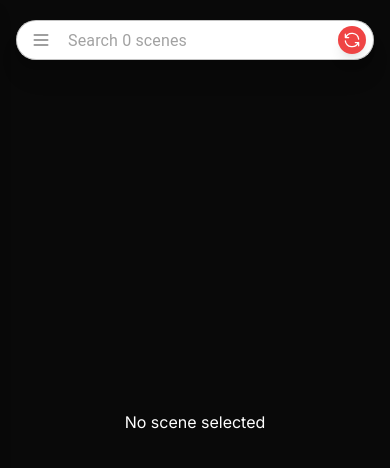
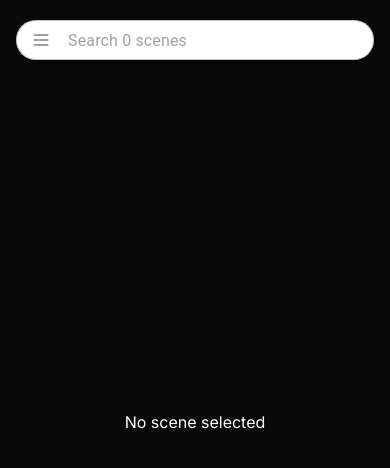
Before and after one commit to MegaScenes/web-viewer, a Next.js app: page /web-viewer/ in a window 390 px wide. Shown: the top 468 px of the page. Built offline with nearby package versions, Linux system fonts and the light colour scheme; no server answers.

Commit message:
minor reset button and media query changes

```diff
--- a/src/app/page.tsx
+++ b/src/app/page.tsx
@@ -466,12 +466,12 @@ const Home: React.FC = () => {
                     {hud && (
                         <>
                             <button
-                                className="absolute right-6 mt-[26px] md:right-[30px] md:bottom-[147px] p-1 md:p-3 bg-red-500 rounded-full shadow-lg md:hover:bg-red-400 md:transition-bg md:duration-300 md:group active:shadow-[inset_0_-1px_10px_rgba(0,0,0,0.6)] z-10"
+                                className="hidden md:block absolute right-[30px] bottom-[147px] p-3 bg-red-500 rounded-full shadow-lg hover:bg-red-400 transition-bg duration-300 group active:shadow-[inset_0_-1px_10px_rgba(0,0,0,0.6)] z-10"
                                 aria-label="Reset Button"
                                 onClick={handleResetCamera}
                             >
                                 <IconRefresh
-                                    className="md:transform md:group-hover:rotate-180 md:duration-300 size-5 md:size-[24px]"
+                                    className="transform group-hover:rotate-180 duration-300 size-[24px]"
                                     stroke={1.5}
                                     color="white"
                                 />
--- a/src/components/SearchBar.tsx
+++ b/src/components/SearchBar.tsx
@@ -101,6 +101,10 @@ const SearchBar: React.FC<SearchBarProps> = ({
         ];
     }, []);
 
+    const isMdOrLarger = () => {
+        return window.innerWidth >= 768;
+    };
+
     // load scenes
     useEffect(() => {
         const loadedScenes: SceneType[] = Object.entries(reconMetadata).map(
@@ -126,7 +130,9 @@ const SearchBar: React.FC<SearchBarProps> = ({
             if (foundScene) {
                 onOptionClick(foundScene, Number(rec_no));
                 setValue(foundScene.normalized_name);
-                togglePanel(true);
+                if (isMdOrLarger()) {
+                    togglePanel(true);
+                }
             }
         }
     }, [searchParams, onOptionClick, togglePanel]);
```
